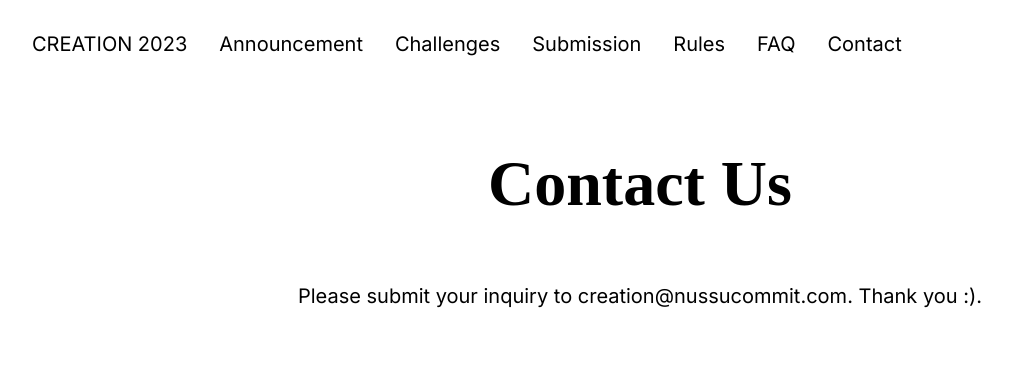
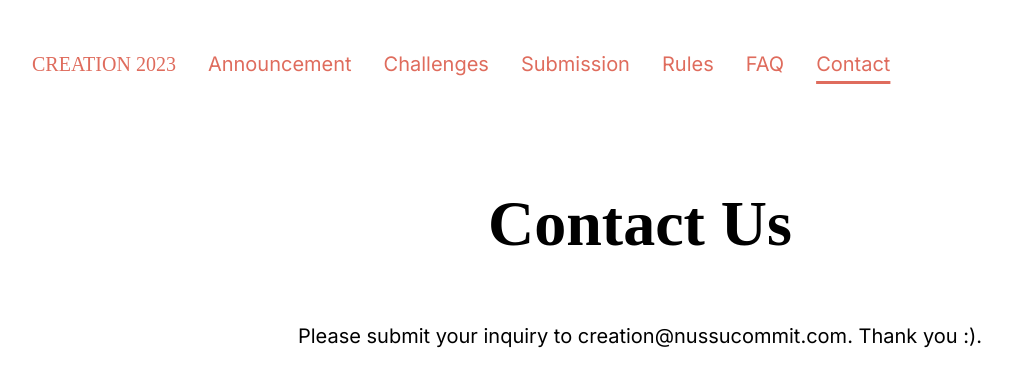
Before and after one commit to nussucommit/creation2023, a Next.js app: page /contacts in a window 1280 px wide. Shown: the top 386 px of the page, without its empty margins (0-1012 px from the left). Built offline with nearby package versions, Linux system fonts and the light colour scheme; a web font is replaced by a local one.

Commit message:
Implement nav on mobile view

```diff
--- a/components/ui/NavBar.jsx
+++ b/components/ui/NavBar.jsx
@@ -1,19 +1,119 @@
 import Link from 'next/link';
+import { useRouter } from 'next/router';
+import { useState, Fragment } from 'react';
 
+import NAVBAR_LINKS, { CHALLENGE_LINKS } from '../../constants/navbarLinks';
+import BREAKPOINTS from '../../constants/breakPoints';
 import styles from './NavBar.module.scss';
 
 function NavBar() {
   return (
-    <div className={styles.navbar}>
-      <Link href="/">CREATION 2023</Link>
-      <Link href="/announcements">Announcement</Link>
-      <Link href="/challenges">Challenges</Link>
-      <Link href="/submissions">Submission</Link>
-      <Link href="/rules">Rules</Link>
-      <Link href="/faq">FAQ</Link>
-      <Link href="/contacts">Contact</Link>
+    <div className={styles['nav-container']}>
+      {/* Navigation bar for desktop view */}
+      <TopNav />
+      {/* Side navigation for mobile view */}
+      <SideNav />
     </div>
   );
 }
 
+function TopNav() {
+  const router = useRouter();
+  const pathName = router.pathname;
+
+  return (
+    <div className={styles.topnav}>
+      <Link href="/">CREATION 2023</Link>
+      {NAVBAR_LINKS.map((link) => {
+        const isCurrentPage = pathName.includes(link.path);
+
+        if (link.path === '/challenges') {
+          return (
+            <div key={link.path} className={styles.dropdown}>
+              <p className={isCurrentPage ? styles['link-current'] : ''}>
+                {link.title}
+              </p>
+
+              <div className={styles['dropdown-content']}>
+                {/* List links for all challenges */}
+                {CHALLENGE_LINKS.map((challengeLink) => (
+                  <Link key={challengeLink.path} href={challengeLink.path}>
+                    {challengeLink.title}
+                  </Link>
+                ))}
+              </div>
+            </div>
+          );
+        }
+
+        return (
+          <Link
+            key={link.path}
+            className={isCurrentPage ? styles['link-current'] : ''}
+            href={link.path}
+          >
+            {link.title}
+          </Link>
+        );
+      })}
+    </div>
+  );
+}
+
+function SideNav() {
+  const [sidenavWidth, setSidenavWidth] = useState('0%');
+
+  const toggleSidenav = (e) => {
+    e.preventDefault();
+    const openWidth = window.innerWidth > BREAKPOINTS.sm ? '50%' : '100%';
+    setSidenavWidth((prevWidth) => (prevWidth === '0%' ? openWidth : '0%'));
+  };
+
+  return (
+    <>
+      {/* Hamburger menu */}
+      <button
+        className={styles['sidenav-menu']}
+        onClick={toggleSidenav}
+        type="button"
+      >
+        &#9776;
+      </button>
+
+      <div className={styles.sidenav} style={{ width: sidenavWidth }}>
+        {/* Close button */}
+        <button onClick={toggleSidenav} type="button">
+          &times;
+        </button>
+
+        {NAVBAR_LINKS.map((link) => (
+          <Fragment key={link.path}>
+            <Link
+              href={link.path === '/challenges' ? '#' : link.path}
+              onClick={link.path === '/challenges' ? null : toggleSidenav}
+            >
+              {link.title}
+            </Link>
+
+            {link.path === '/challenges' && (
+              <ul>
+                {/* List links for all challenges */}
+                {CHALLENGE_LINKS.map((challengeLink) => (
+                  <Link
+                    key={challengeLink.path}
+                    href={challengeLink.path}
+                    onClick={toggleSidenav}
+                  >
+                    {challengeLink.title}
+                  </Link>
+                ))}
+              </ul>
+            )}
+          </Fragment>
+        ))}
+      </div>
+    </>
+  );
+}
+
 export default NavBar;
--- a/components/ui/NavBar.module.scss
+++ b/components/ui/NavBar.module.scss
@@ -1,10 +1,122 @@
 @import '../../styles/variables.scss';
 
-.navbar {
+/* Container for both navigation bar and side navigation */
+.nav-container {
+  padding: $padding-base;
   display: flex;
-  padding: $padding-base;
+  justify-content: space-between;
+  align-items: center;
 }
 
-.navbar > * {
-  margin: $padding-base;
+.nav-container button {
+  border: none;
+  background-color: inherit;
 }
+
+/* Side navigation for mobile view */
+.sidenav-menu {
+  color: $primary-text-color;
+  font-size: $text-sm;
+}
+
+.sidenav {
+  height: 100%;
+  width: 0;
+  position: fixed;
+  top: 0;
+  right: 0;
+  background-color: $secondary-section-color;
+  overflow-x: hidden;
+  transition: 0.5s;
+  padding-top: 60px;
+}
+
+.sidenav * {
+  padding: calc($padding-base / 2) calc($padding-base * 2);
+  color: $secondary-text-color;
+  font-size: $text-sm;
+}
+
+.sidenav > button {
+  width: 100%;
+  text-align: end;
+}
+
+.sidenav a {
+  color: $secondary-text-color;
+  text-decoration: none;
+  display: block;
+  transition: 0.3s;
+}
+
+.sidenav > button:hover,
+.sidenav a:hover {
+  background-color: $primary-section-color;
+  color: $primary-text-color;
+}
+
+.topnav > * {
+  margin: $margin-base;
+  color: $primary-text-color;
+}
+
+.topnav > :first-child {
+  font-family: $title-font-family;
+}
+
+/* Hide topnav links on mobile view */
+.topnav > *:not(:first-child) {
+  display: none;
+}
+
+@media only screen and (min-width: $lg) {
+  /* Hide sidenav on desktop view */
+  .sidenav,
+  .sidenav-menu {
+    display: none;
+  }
+
+  /* Show topnav links on desktop view */
+  .topnav > *:not(:first-child) {
+    display: inline-block;
+  }
+
+  .topnav > *:hover:not(:first-child),
+  .link-current {
+    text-decoration: underline;
+    text-underline-offset: 0.5em;
+    text-decoration-thickness: 3px;
+  }
+
+  .dropdown {
+    position: relative;
+    display: inline-block;
+    cursor: pointer;
+  }
+
+  .dropdown-content {
+    display: none;
+    background-color: $box-background-color;
+    position: absolute;
+    width: max-content;
+    /* Center drop down */
+    left: 50%;
+    transform: translate(-50%, -7.5%);
+  }
+
+  .dropdown-content a {
+    padding: 15px 25.5px;
+    display: block;
+  }
+
+  /* Show drop down on hover */
+  .dropdown:hover .dropdown-content {
+    display: block;
+  }
+
+  /* Change color on hover over drop down links */
+  .dropdown-content a:hover {
+    background-color: $secondary-section-color;
+    color: $secondary-text-color;
+  }
+}
--- /dev/null
+++ b/constants/breakPoints.js
@@ -0,0 +1,8 @@
+const BREAKPOINTS = {
+  sm: 600,
+  md: 900,
+  lg: 1200,
+  xl: 1536,
+};
+
+export default BREAKPOINTS;
--- /dev/null
+++ b/constants/navbarLinks.js
@@ -0,0 +1,47 @@
+const NAVBAR_LINKS = [
+  {
+    path: '/announcements',
+    title: 'Announcement',
+  },
+  {
+    path: '/challenges',
+    title: 'Challenges',
+  },
+  {
+    path: '/submissions',
+    title: 'Submission',
+  },
+  {
+    path: '/rules',
+    title: 'Rules',
+  },
+  {
+    path: '/faq',
+    title: 'FAQ',
+  },
+  {
+    path: '/contacts',
+    title: 'Contact',
+  },
+];
+
+export const CHALLENGE_LINKS = [
+  {
+    path: '/challenges/1',
+    title: 'Challenge #1',
+  },
+  {
+    path: '/challenges/2',
+    title: 'Challenge #2',
+  },
+  {
+    path: '/challenges/3',
+    title: 'Challenge #4',
+  },
+  {
+    path: '/challenges/4',
+    title: 'Challenge #4',
+  },
+];
+
+export default NAVBAR_LINKS;
--- a/styles/variables.scss
+++ b/styles/variables.scss
@@ -1,6 +1,7 @@
 @import url('https://fonts.googleapis.com/css2?family=Kavoon&family=Inter');
 
 $padding-base: 16px;
+$margin-base: 16px;
 
 /* Breakpoints */
 $sm: 600px;
```
Also changed, not shown: pages/challenges/index.jsx (deleted, +0 -24 lines).
